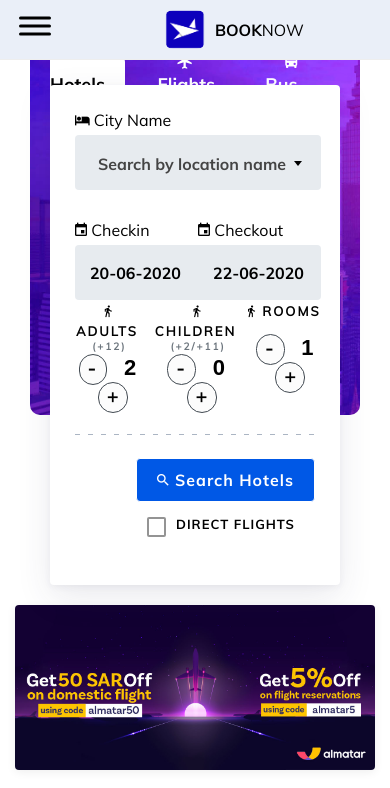
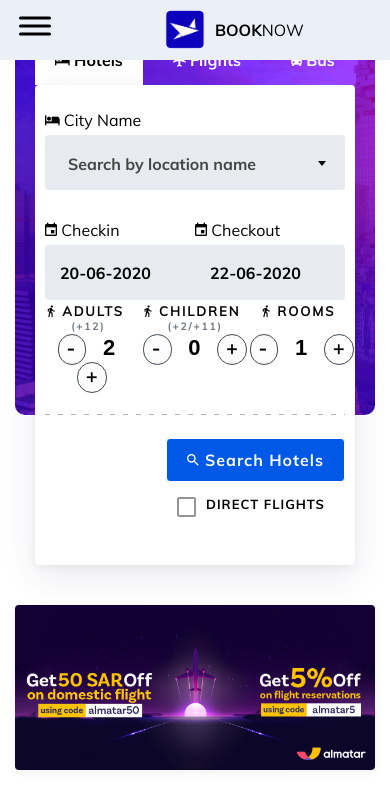
Before and after one commit to codeqasim/mvc, a PHP site: template app/views/home.php in a window 390 px wide. Shown: the top 788 px of the page. Run offline with PHP 8.4, Linux system fonts and the light colour scheme; the template is opened without the code that fills it, so the values that code supplies are empty; some libraries are stand-ins or nearby versions.

Commit message:
Update _resp.css

```diff
--- a/assets/css/_resp.css
+++ b/assets/css/_resp.css
@@ -37,7 +37,8 @@
 .data-input .input-wrapper{border-radius: 0!important}
 .hero{align-items: flex-start;padding: 5px}
 .hero .search{top: 10px;}
-.main_search { padding: 15px; }
+.main_search { padding: 15px 0px; }
+.hero .search li label { font-size: 16px }
 .apps .apps-image {justify-content: center;}
 .detail-page .hotel-amenities{margin-top:20px;}
 .result-card .left-side-row  .left-side-row__info{margin:0;}
```
